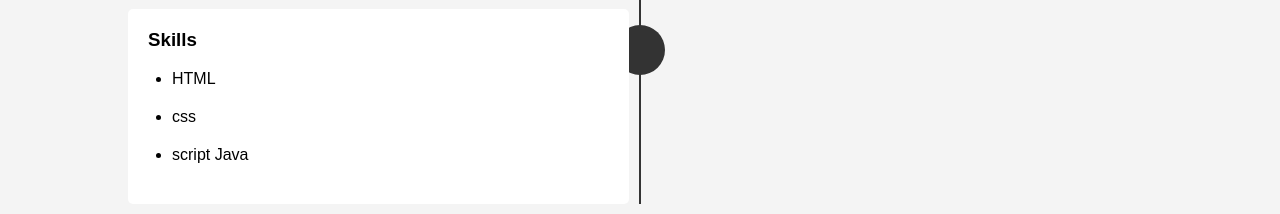
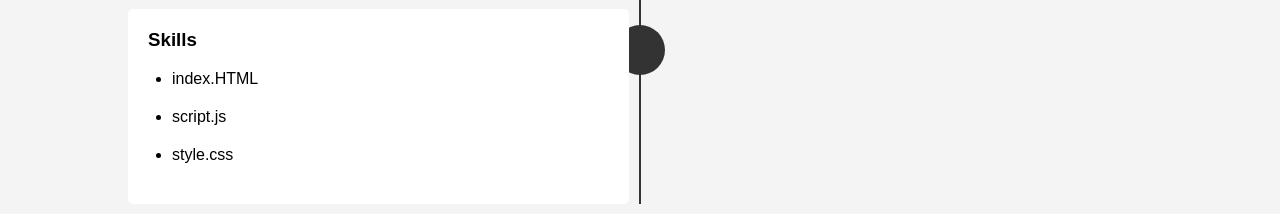
Before and after one commit to nnnitishkumar056-sketch/digtal-protfolio-, a plain HTML site: page index.html in a window 1280 px wide. Shown: the part 1107-1321 px from the top of the page. Drawn offline with Linux system fonts and the light colour scheme.

Commit message:
Update index.html

```diff
--- a/index.html
+++ b/index.html
@@ -59,9 +59,9 @@
                             <div class="timeline-panel">
                                 <h3>Skills</h3>
                                 <ul>
-                                    <li>HTML</li>
-                                    <li>css</li>
-                                    <li>script Java</li>
+                                    <li>index.HTML</li>
+                                    <li>script.js</li>
+                                    <li>style.css</li>
                                 </ul>
                             </div>
                         </li>
```
